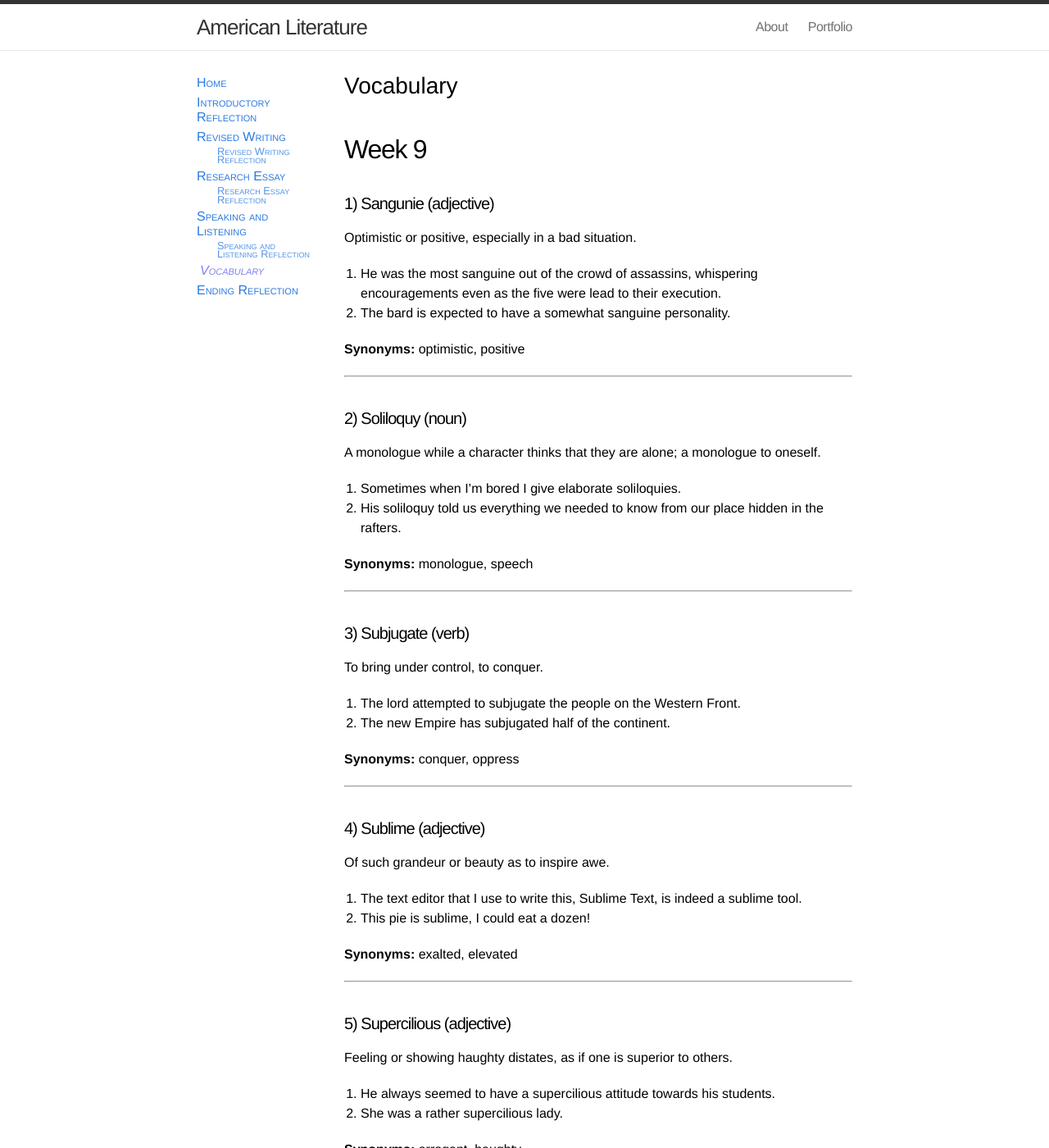
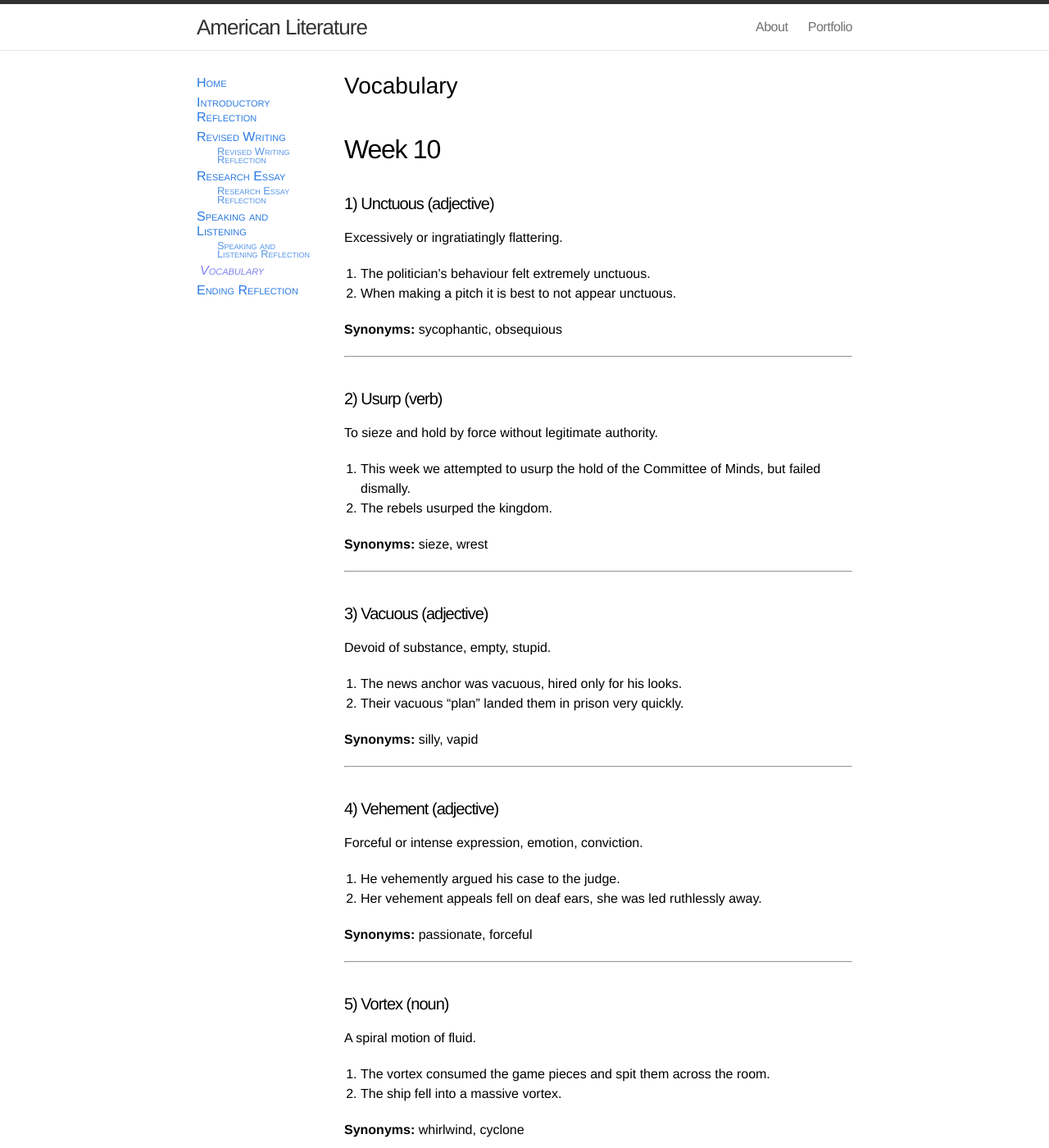
Before and after one commit to porglezomp/am-lit, a Jekyll site: the page built from portfolio/vocabulary.md, in a window 1280 px wide and 1400 px high. Shown: the whole window at 82% size. Built offline with Jekyll 4.4.1, drawn with Linux system fonts in a browser that asks for light colours; some of the changed text lies outside the part shown.

Commit message:
Add week 10 of vocabulary

```diff
--- a/portfolio/vocabulary.md
+++ b/portfolio/vocabulary.md
@@ -2,6 +2,108 @@
 title: Vocabulary
 sort: 8
 layout: portfolio
+---
+
+## Week 10
+
+#### 1) Unctuous (adjective)
+Excessively or ingratiatingly flattering.
+
+1. The politician's behaviour felt extremely unctuous.
+2. When making a pitch it is best to not appear unctuous.
+
+**Synonyms:** sycophantic, obsequious
+
+---
+
+#### 2) Usurp (verb)
+To sieze and hold by force without legitimate authority.
+
+1. This week we attempted to usurp the hold of the Committee of Minds, but failed dismally.
+2. The rebels usurped the kingdom.
+
+**Synonyms:** sieze, wrest
+
+---
+
+#### 3) Vacuous (adjective)
+Devoid of substance, empty, stupid.
+
+1. The news anchor was vacuous, hired only for his looks.
+2. Their vacuous "plan" landed them in prison very quickly.
+
+**Synonyms:** silly, vapid
+
+---
+
+#### 4) Vehement (adjective)
+Forceful or intense expression, emotion, conviction.
+
+1. He vehemently argued his case to the judge.
+2. Her vehement appeals fell on deaf ears, she was led ruthlessly away.
+
+**Synonyms:** passionate, forceful
+
+---
+
+#### 5) Vortex (noun)
+A spiral motion of fluid.
+
+1. The vortex consumed the game pieces and spit them across the room.
+2. The ship fell into a massive vortex.
+
+**Synonyms:** whirlwind, cyclone
+
+---
+
+#### 6) Winnow (verb)
+To seperate or get rid of undesirable parts.
+
+1. Engineering is largely about winnowing a design.
+2. The farmer winnowed his grain.
+
+**Synonyms:** divide, sort
+
+---
+
+#### 7) Wrought (verb)
+Put together or created. (Past tense of work.)
+
+1. What have you wrought upon us?
+2. He wrought a machine of fearful blades of shining steel and brought it upon us.
+
+**Synonyms:** toiled, made
+
+---
+
+#### 8) Xenophobe (noun)
+A person afraid of or intolerant of foreign things.
+
+1. The xenophobes called for the removal of the alien ambassador.
+2. A xenophobic contingent is calling for a ban on immigration.
+
+**Synonyms:** prejudice, racism
+
+---
+
+#### 9) Yoke (verb)
+To join together or link.
+
+1. He yoked together the buckets with a yoke, and placed the yoke upon his shoulders.
+2. The two offices have been inextricably yoked together.
+
+**Synonyms:** harness, couple
+
+---
+
+#### 10) Zenith (noun)
+The highest point, culminating point.
+
+1. // warning: this code fails when the moon is at its zenith
+2. He died at the zenith of his career.
+
+**Synonyms:** apogee, summit
+
 ---
 
 ## Week 9
```
